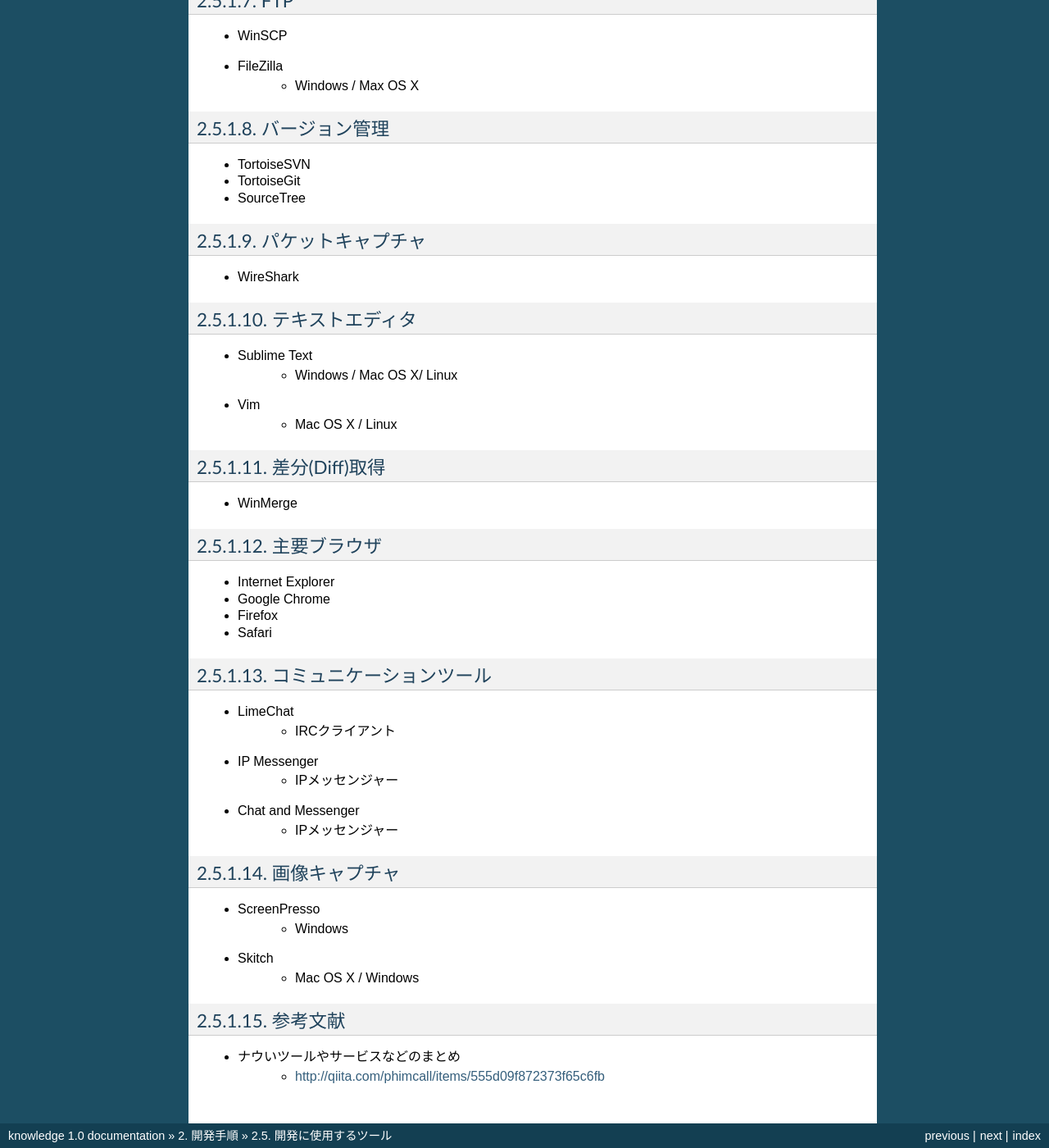
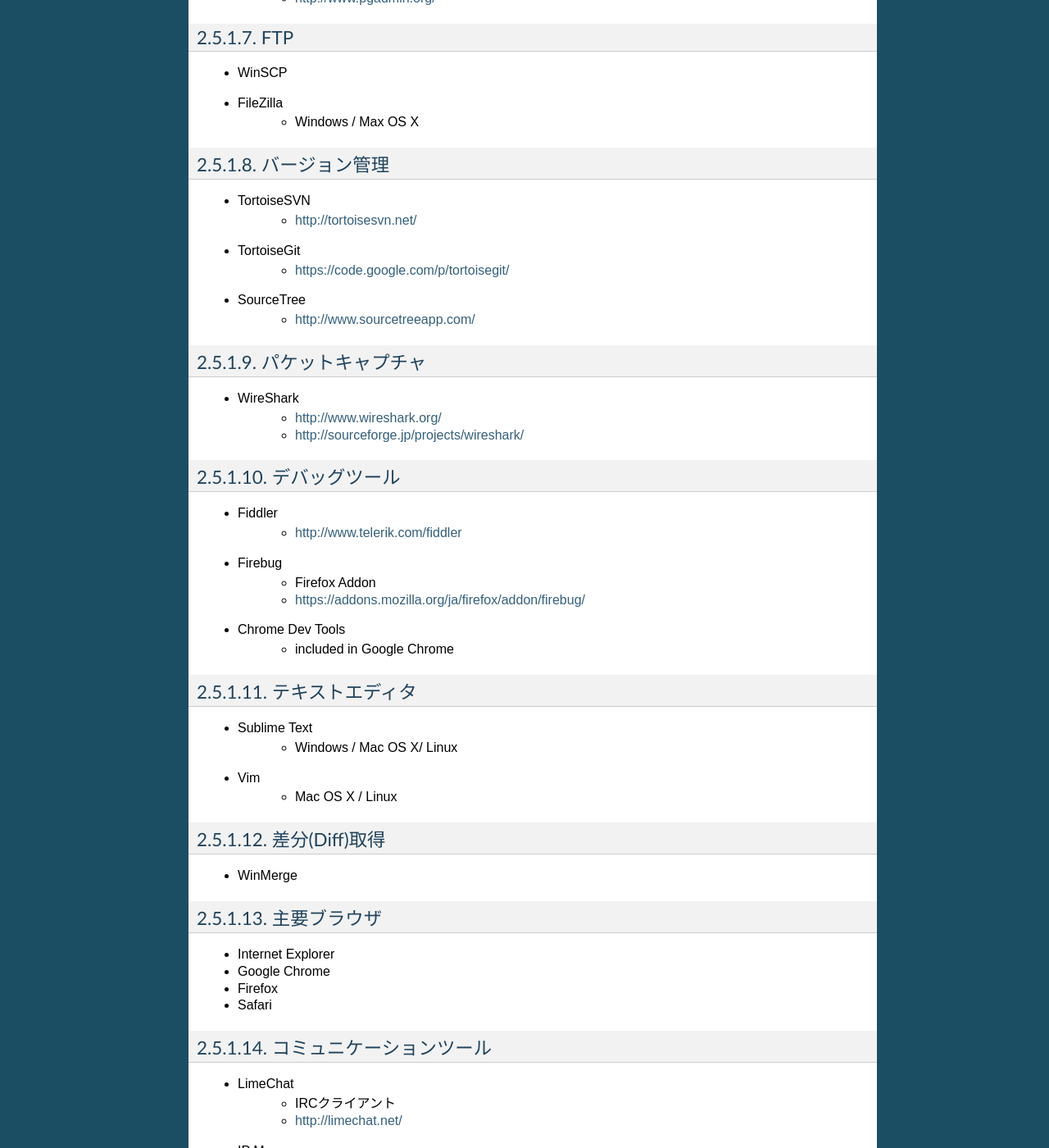
Before and after one commit to madobon/wiki, a Sphinx documentation site: the page built from source/development/devtools.rst, in a window 1280 px wide and 1400 px high, scrolled down 1812 px. Shown: the whole window at 82% size. Built offline with Sphinx 7.4.7, drawn with Linux system fonts in a browser that asks for light colours; some of the changed text lies outside the part shown.

Commit message:
Update devtools.rst

```diff
--- a/source/development/devtools.rst
+++ b/source/development/devtools.rst
@@ -80,12 +82,28 @@
 バージョン管理
 -------------------------------------------------------
 * TortoiseSVN
+    - http://tortoisesvn.net/
 * TortoiseGit
+    - https://code.google.com/p/tortoisegit/
 * SourceTree
+    - http://www.sourcetreeapp.com/
 
 パケットキャプチャ
 -------------------------------------------------------
 * WireShark
+    - http://www.wireshark.org/
+    - http://sourceforge.jp/projects/wireshark/
+
+デバッグツール
+-------------------------------------------------------
+* Fiddler
+    - http://www.telerik.com/fiddler
+* Firebug
+    - Firefox Addon
+    - https://addons.mozilla.org/ja/firefox/addon/firebug/
+* Chrome Dev Tools
+    - included in Google Chrome
+
 
 テキストエディタ
 -------------------------------------------------------
@@ -109,17 +127,22 @@
 -------------------------------------------------------
 * LimeChat
     - IRCクライアント
+    - http://limechat.net/
 * IP Messenger
     - IPメッセンジャー
+    - http://ipmsg.org/
 * Chat and Messenger
     - IPメッセンジャー
+    - http://chat-messenger.net/
 
 画像キャプチャ
 -------------------------------------------------------
 * ScreenPresso
     - Windows
+    - http://ja.screenpresso.com/
 * Skitch
     - Mac OS X / Windows
+    - http://evernote.com/intl/jp/skitch/
 
 
 参考文献
```
Also changed, not shown: other parts of source/development/devtools.rst (+2 -0 lines).
